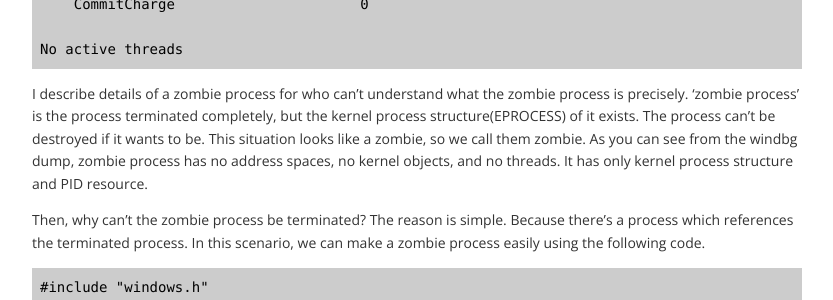
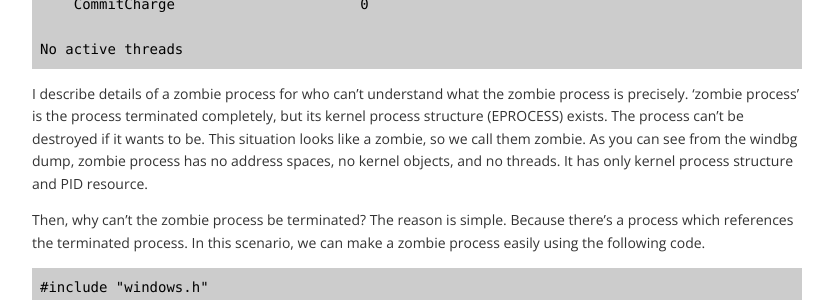
Before and after one commit to amorvita/amorvita.github.io, a Jekyll site: the page built from _posts/2013-08-04-finding-a-zombie-process.md, in a window 1280 px wide and 900 px high, scrolled down 1025 px. Shown: the part 176-476 px from the top of the window, without its empty margins (223-1056 px from the left). Built offline with Jekyll 4.4.1, drawn with Linux system fonts in a browser that asks for light colours; comment, search, counter and statistics services are not loaded.

Commit message:
fix a post

```diff
--- a/_posts/2013-08-04-finding-a-zombie-process.md
+++ b/_posts/2013-08-04-finding-a-zombie-process.md
@@ -43,7 +43,7 @@
 
 	No active threads
 
-I describe details of a zombie process for who can't understand what the zombie process is precisely. 'zombie process' is the process terminated completely, but the kernel process structure(EPROCESS) of it exists. The process can't be destroyed if it wants to be. This situation looks like a zombie, so we call them zombie. As you can see from the windbg dump, zombie process has no address spaces, no kernel objects, and no threads. It has only kernel process structure and PID resource.
+I describe details of a zombie process for who can't understand what the zombie process is precisely. 'zombie process' is the process terminated completely, but its kernel process structure (EPROCESS) exists. The process can't be destroyed if it wants to be. This situation looks like a zombie, so we call them zombie. As you can see from the windbg dump, zombie process has no address spaces, no kernel objects, and no threads. It has only kernel process structure and PID resource.
 
 Then, why can't the zombie process be terminated? The reason is simple. Because there's a process which references the terminated process. In this scenario, we can make a zombie process easily using the following code.
 
```
